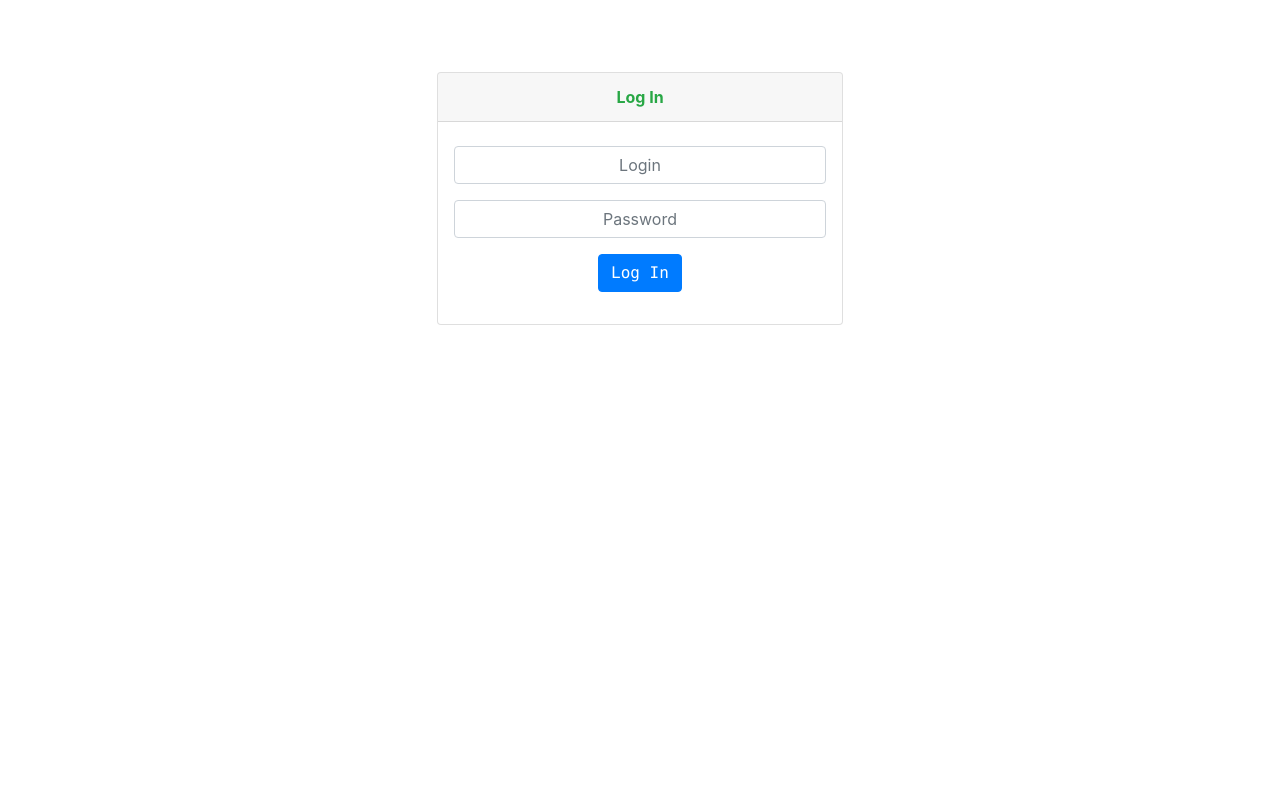
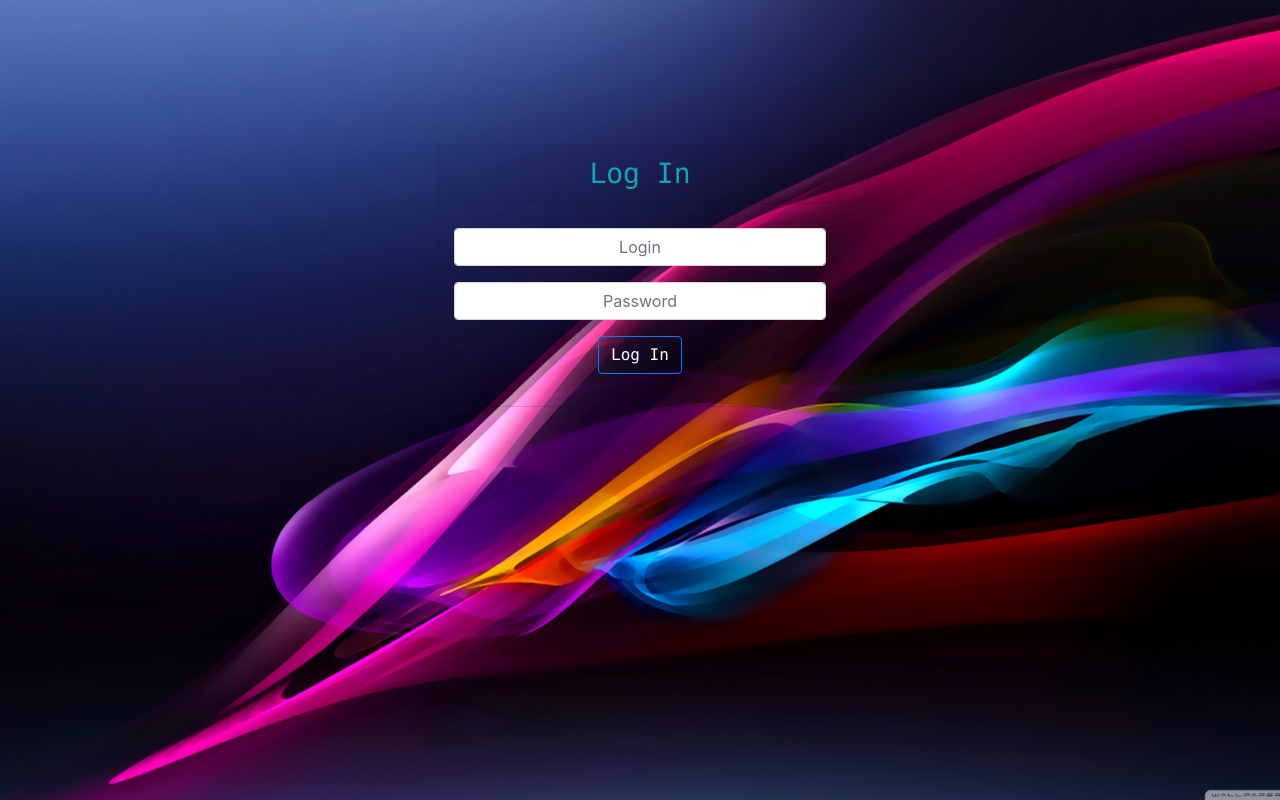
Before and after one commit to AhrorbekAka/EduCenterClient, a Next.js app: page / in a window 1280 px wide. Built offline with nearby package versions, Linux system fonts and the light colour scheme.

Commit message:
Login bg changed

```diff
--- a/pages/index.js
+++ b/pages/index.js
@@ -2,6 +2,7 @@ import axios from 'axios'
 import {useRouter} from "next/router";
 import {useState} from 'react';
 import {DOMAIN, queryData} from "../services/requestService";
+import Image from "next/image";
 
 export default function Home() {
 
@@ -19,9 +20,9 @@ export default function Home() {
         await axios.post(DOMAIN + '/api/auth/login', payload).then(async (res) => {
                 if (res.data.statusCodeValue === 200) {
                     localStorage.setItem("EducationCenterToken", res.data.body.accessToken);
-                    await queryData({path: "/api/menu", method: 'get'}).then(res => {
+                    queryData({path: "/api/menu", method: 'get'}).then(res => {
                         localStorage.setItem("menu", res.data.object.length)
-                        if(res.data.object.length===3) {
+                        if (res.data.object.length > 1) {
                             router.push("/students")
                         } else {
                             router.push("/groups")
@@ -37,39 +38,50 @@ export default function Home() {
 
     if (loading) return (<div className='position-relative vh-100 vw-100 text-center'>
         <div
-            className='position-absolute bg-light w-75 rounded px-0 py-2 p-md-5'
+            className='position-absolute w-75 rounded px-0 py-2 p-md-5'
             style={{zIndex: '3', top: '50%', left: '50%', transform: 'translate(-50%, -50%)'}}>
-            Oka biroz kutib turasiz endi, shundo serverga borib kevomman . . .
+            <Image
+                src="/button-loading.gif"
+                alt="loading..."
+                width={45}
+                height={45}/>
+                <br/>
+                <br/>
+                Loading . . .
+            {/*Oka biroz kutib turasiz endi, shundo serverga borib kevomman . . .*/}
         </div>
     </div>)
     else return (
-        <>
+        <div style={{backgroundImage: `url('./login-bg.jpg')`, backgroundRepeat: 'no-repeat', backgroundSize: 'cover', backgroundPosition: 'center', height: '100vh', overflow: 'hidden'}}>
             {/*<Layout home>*/}
+            <br/>
+            <br/>
+            <br/>
             <br/>
             <div className="row mt-5">
                 <div className="col-10 offset-1 col-md-4 offset-md-4">
 
-                    <div className='card text-center'>
-                        <div className='card-header text-success font-weight-bold'>Log In</div>
+                    <div className='card bg-transparent text-center'>
+                        <h3 className='card-header text-monospace text-info'>Log In</h3>
                         <div className="card-body p-2 p-md-3">
-                            <input className='form-control form-group mt-2 text-center'
+                            <input className='form-control form-group mt-2 text-center text-info'
                                    onChange={(event) => changeHandler(event)}
                                    value={payload.phoneNumber} type="text"
                                    placeholder='Login'
                                    name="phoneNumber"/>
-                            <input className='form-control form-group text-center'
+                            <input className='form-control form-group text-center text-danger'
                                    onChange={(event) => changeHandler(event)}
                                    value={payload.password}
                                    placeholder='Password'
                                    type="password"
                                    name="password"/>
 
-                            <button onClick={login} className='btn btn-primary form-group text-monospace'>Log In
+                            <button onClick={login} className='btn btn-primary bg-transparent form-group text-monospace'>Log In
                             </button>
                         </div>
                     </div>
                 </div>
             </div>
-        </>
+        </div>
     )
 }
--- a/pages/students.js
+++ b/pages/students.js
@@ -37,6 +37,7 @@ export default function Students() {
             }
             setLoading(false)
         })
+        console.log(groups);
     }
 
     const changePage = () =>{
```
Also changed, not shown: public/login-bg.jpg (added).
